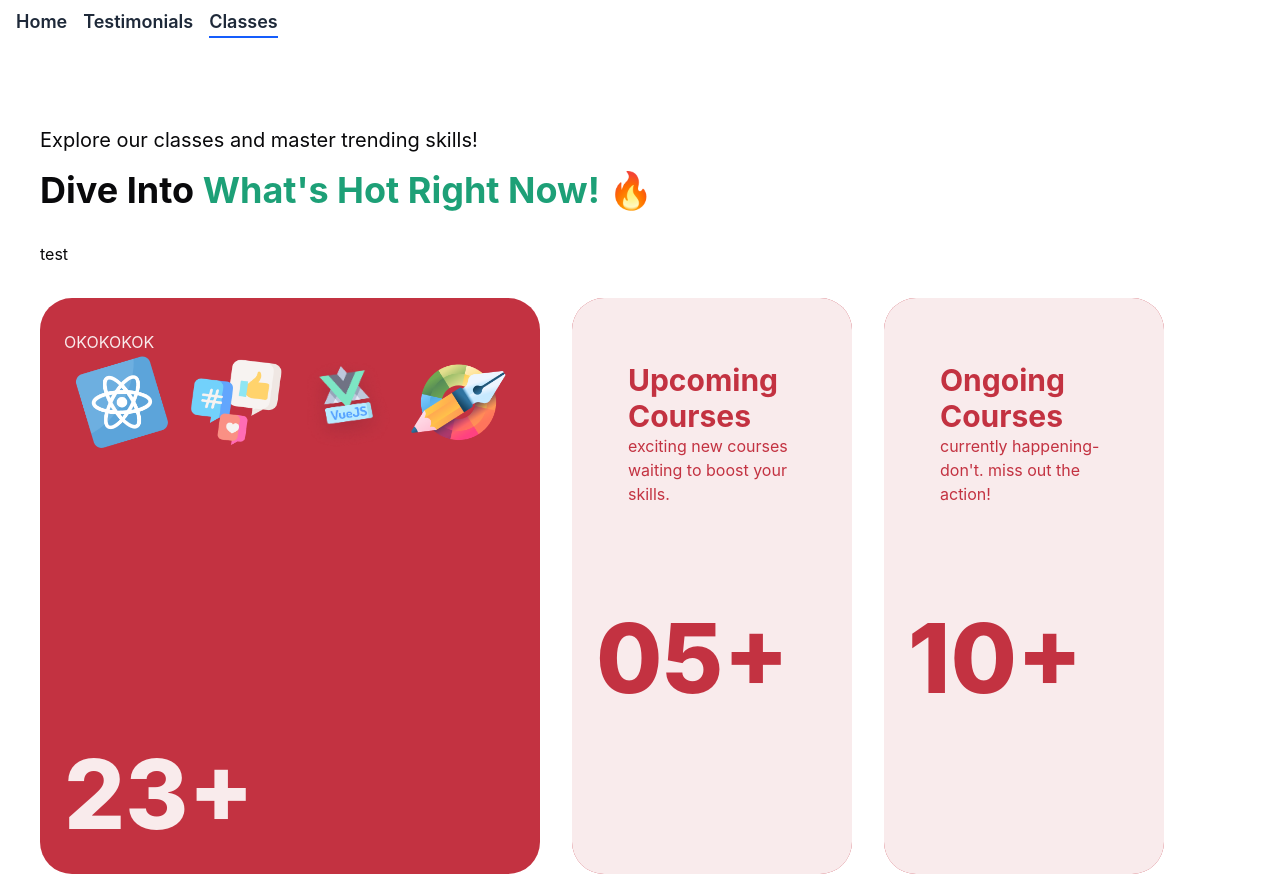
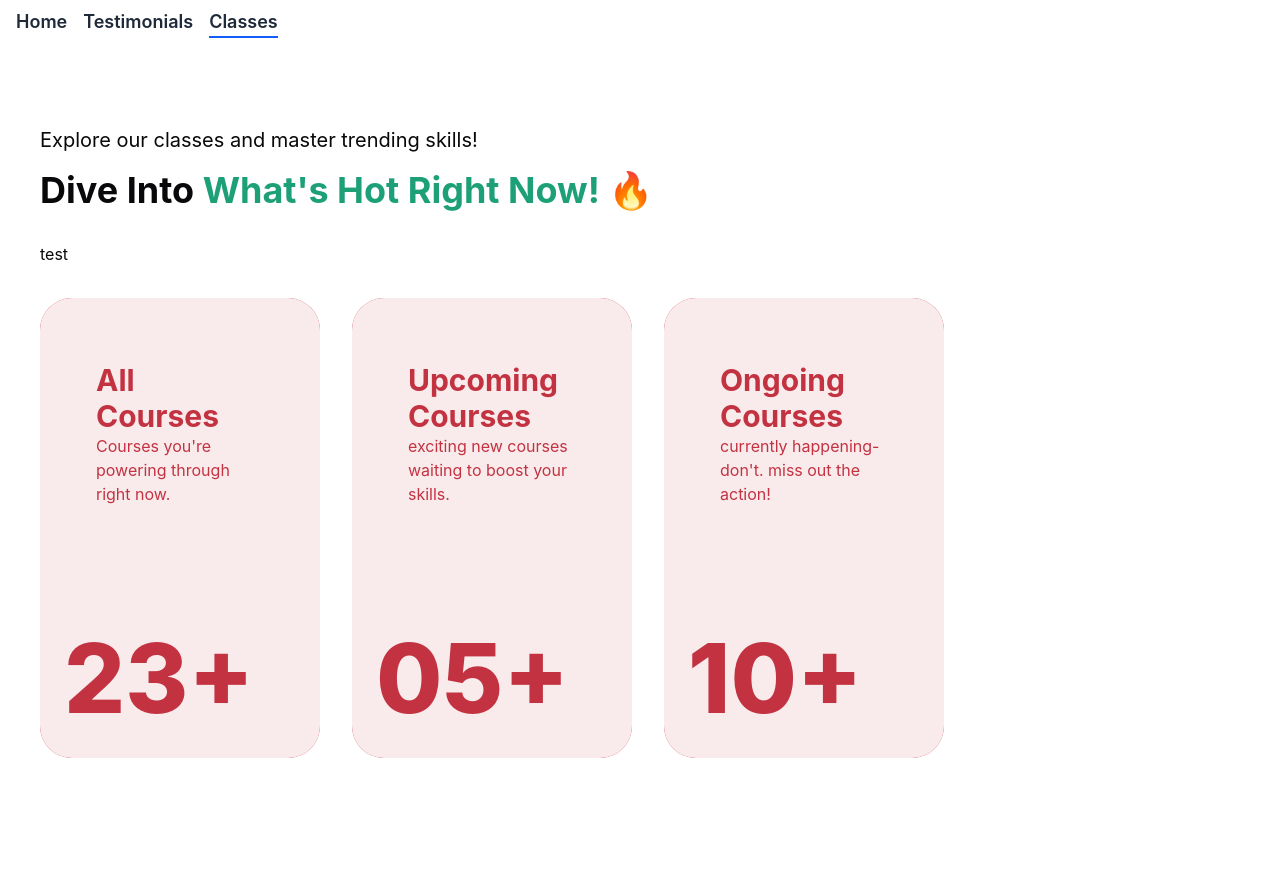
Before and after one commit to subashkarki68/vrit-assignment, a React (Vite) app: page /classes in a window 1280 px wide. After the commit the page ends 800 px from the top, so only its background shows below. Built offline with nearby package versions, Linux system fonts and the light colour scheme.

Commit message:
feat: add arrow icon and update course view section for enhanced UI

```diff
--- a/src/routes/classes/index.tsx
+++ b/src/routes/classes/index.tsx
@@ -1,6 +1,7 @@
 import { createFileRoute } from '@tanstack/react-router'
 import gsap from 'gsap'
-import { useEffect, useLayoutEffect, useRef, useState } from 'react'
+import { ArrowRight } from 'lucide-react'
+import { useRef, useState } from 'react'
 
 export const Route = createFileRoute('/classes/')({
   component: RouteComponent,
@@ -43,10 +44,10 @@ function RouteComponent() {
   const bgRefs = useRef<Array<HTMLDivElement | null>>([])
   const extrasRefs = useRef<Array<HTMLDivElement | null>>([])
 
-  useLayoutEffect(() => {
-    setExpandedCardIndex(0)
-    animateCardOpen(0, false)
-  }, [])
+  // useEffect(() => {
+  //   setExpandedCardIndex(0)
+  //   animateCardOpen(0, false)
+  // }, [])
 
   const handleCardClick = (index: number, prevExpandedIndex: number) => {
     const isPreviousCardOnLeft = prevExpandedIndex < index
@@ -225,27 +226,28 @@ function RouteComponent() {
 
             <div className="relative z-10">
               <div
-                className="hidden"
+                className="hidden absolute inset-0 flex-col"
                 ref={(el) => {
                   extrasRefs.current[index] = el
                 }}
               >
-                <div>
-                  <p>OKOKOKOK</p>
+                <div className="flex flex-row text-md items-center text-secondary-foreground justify-end gap-2 mb-4">
+                  <p className="font-outfit font-bold">View All Courses</p>
+                  <ArrowRight size={18} />
                 </div>
-                <div className="flex flex-row gap-4 mb-4 justify-center">
+                <div className="flex mt-10 flex-row gap-8 mb-4 justify-center">
                   {ICON_SRCS.map((src, iconIndex) => (
                     <img
                       key={iconIndex}
                       src={src}
                       alt={`Icon ${iconIndex + 1}`}
-                      className="size-24"
+                      className="size-20"
                     />
                   ))}
                 </div>
               </div>
               <div
-                className="[writing-mode:sideways-lr] text-secondary h-70 p-8"
+                className="[writing-mode:sideways-lr] text-secondary h-[300px] p-8"
                 ref={(el) => {
                   contentRefs.current[index] = el
                 }}
```
